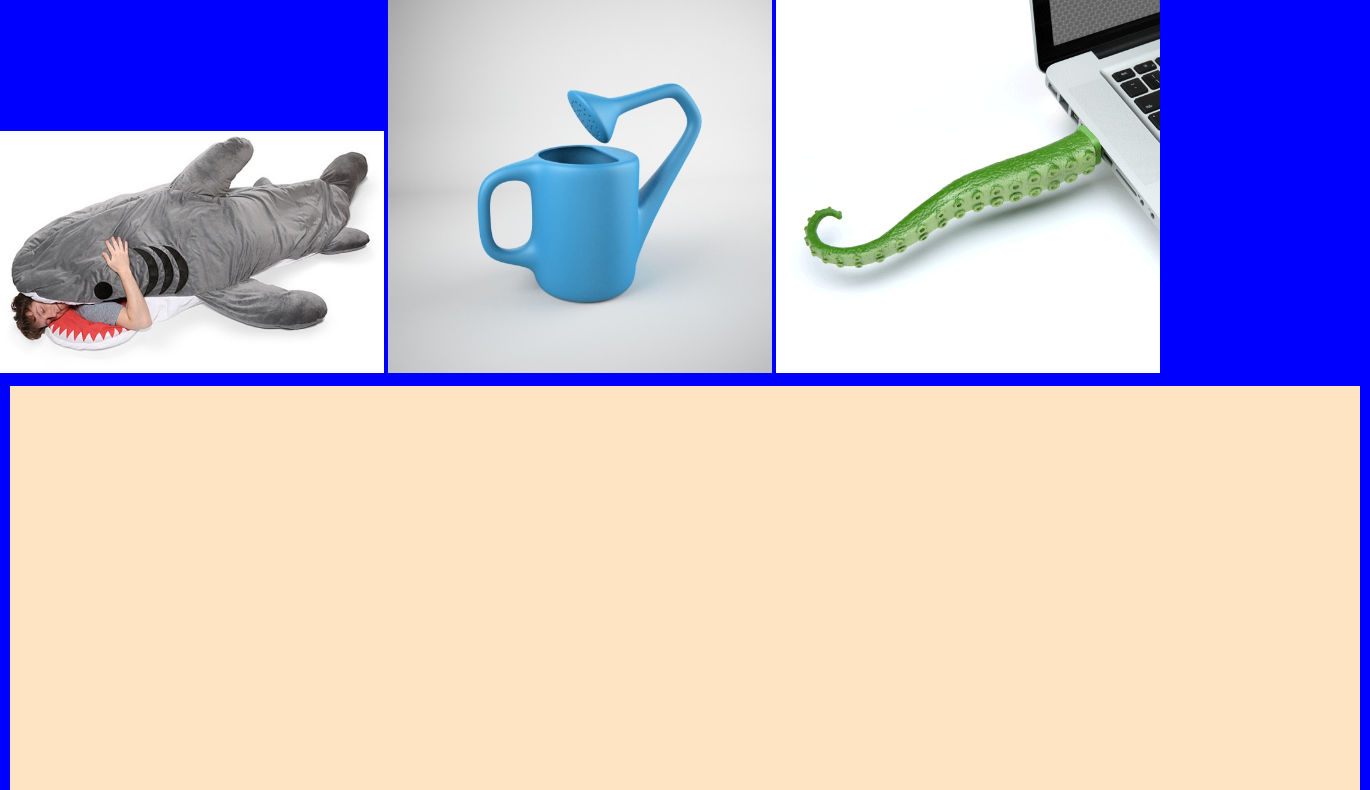
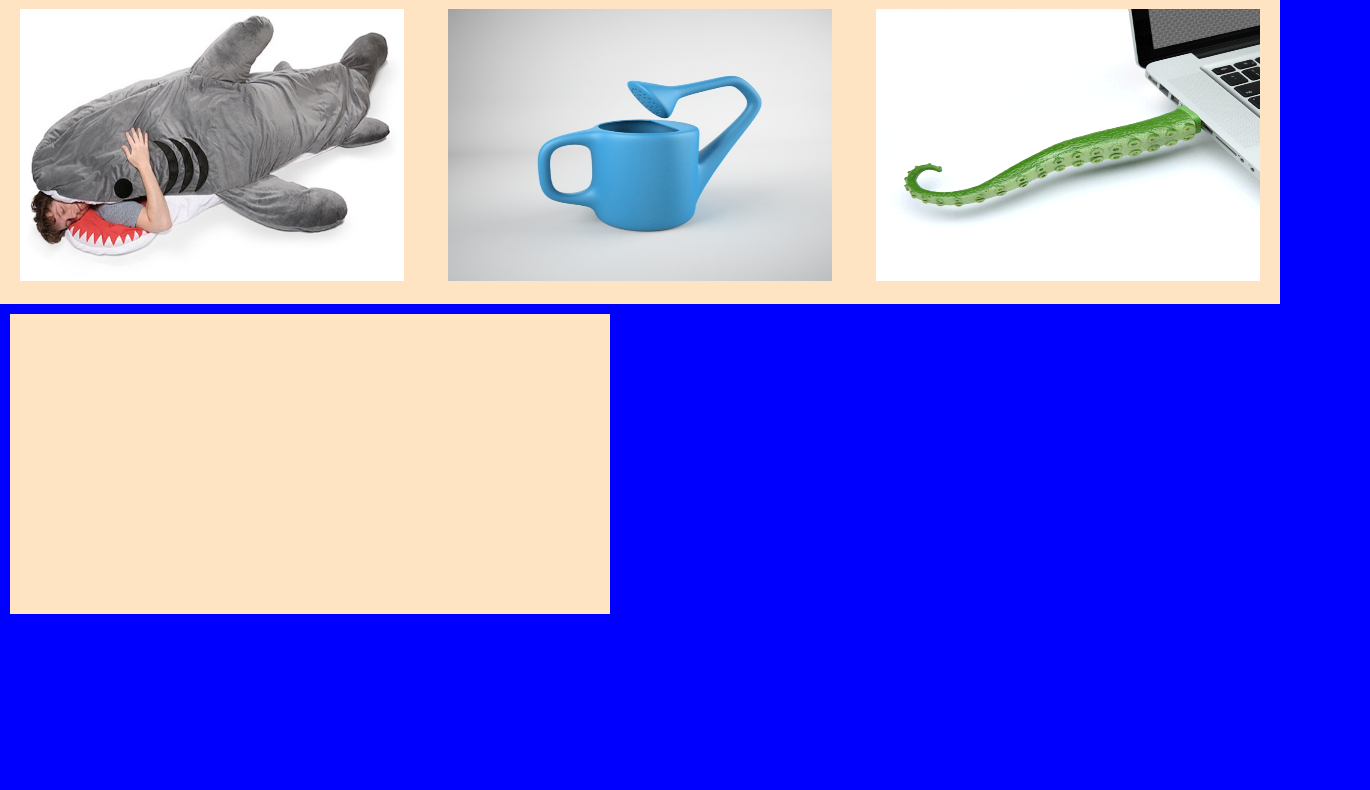
Before and after one commit to haronYunis/busMall-app, a plain HTML site: page index.html in a window 1280 px wide. Shown: the part 71-861 px from the top of the page, 1370 px wide, since content can reach past the window. Drawn offline with nearby package versions, Linux system fonts and the light colour scheme.

Commit message:
graph now has a postion value

```diff
--- a/css/style.css
+++ b/css/style.css
@@ -21,9 +21,22 @@ img {
   height: 10%;
 }
 
+#productSection {
+  background-color: bisque;
+
+}
+
+#left-pic, #middle-pic, #right-pic {
+margin: 20px;
+height: 17em;
+
+}
+
+
 #placeholder{
-  margin: 10px 10px 10px 10px;
-  padding: 0px 30px 0px 40px;
   background-color: bisque;
-  width: 100%;
+  margin: 10px;
+  margin-bottom: 20%;
+  position: relative;
+
 }
--- a/js/app.js
+++ b/js/app.js
@@ -19,6 +19,9 @@ var ulEl = document.getElementById('result');
 
 //access the section element from the HTML.
 var sectionEl = document.getElementById('productSection');
+
+// the canvas element that going to display our graph
+var context = document.getElementById('placeholder').getContext('2d');
 
 // Product constructor function that makes a property for the filepath, name of image, number of times displayed and number of clicks.
 function Product(filepath, name) {
@@ -111,7 +114,7 @@ function handleClick(e) {
     }
   }
   //if total clicks in greater than 25
-  if(Product.totalClick > 4) {
+  if(Product.totalClick > 12) {
     //remove the event listner off the variable sectionEl which hold the html element section.
     sectionEl.removeEventListener('click', handleClick);
     showResults();
@@ -132,16 +135,13 @@ function showResults() {
 }
 
 function renderChart(){
-  var context = document.getElementById('placeholder').getContext('2d');
-
-
 
   var ProductChart = new Chart(context, {
     type: 'bar',
     data: {
       labels: productNames,
       datasets: [{
-        label: 'Votes Per Goat',
+        label: 'Votes Per Product',
         data: productVote,
         backgroundColors: ['rgba(255, 99, 132, 0.2)',
         'rgba(54, 162, 235, 0.2)',
```
